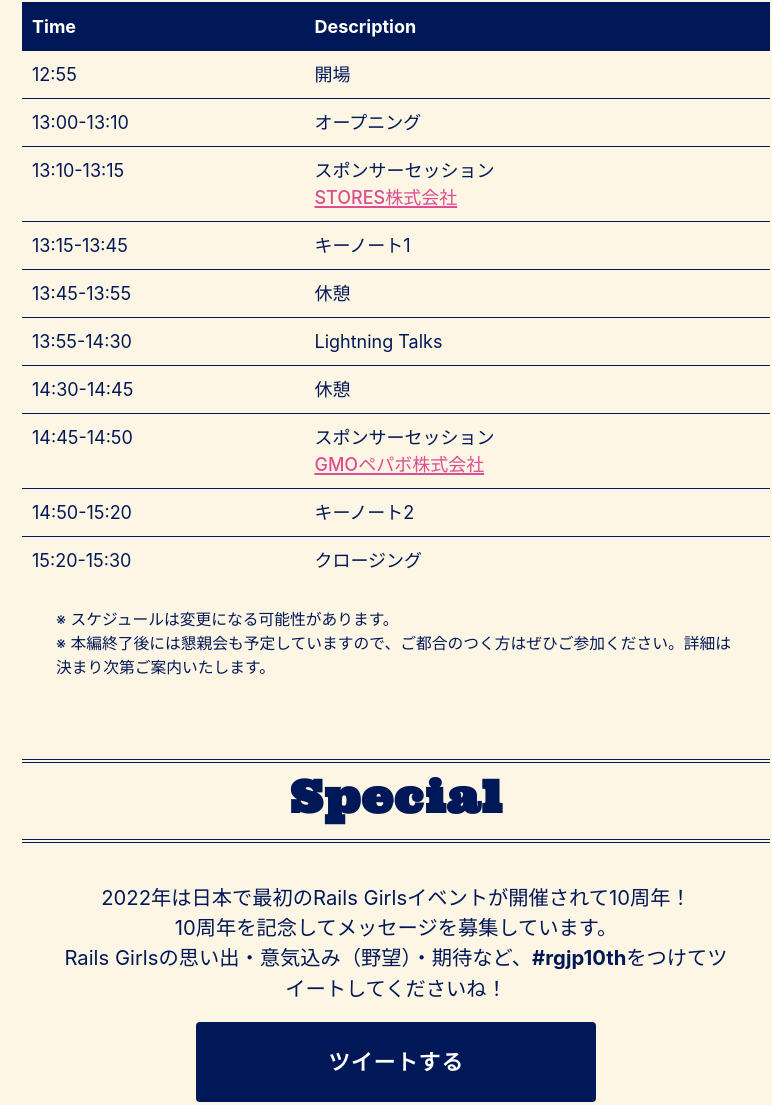
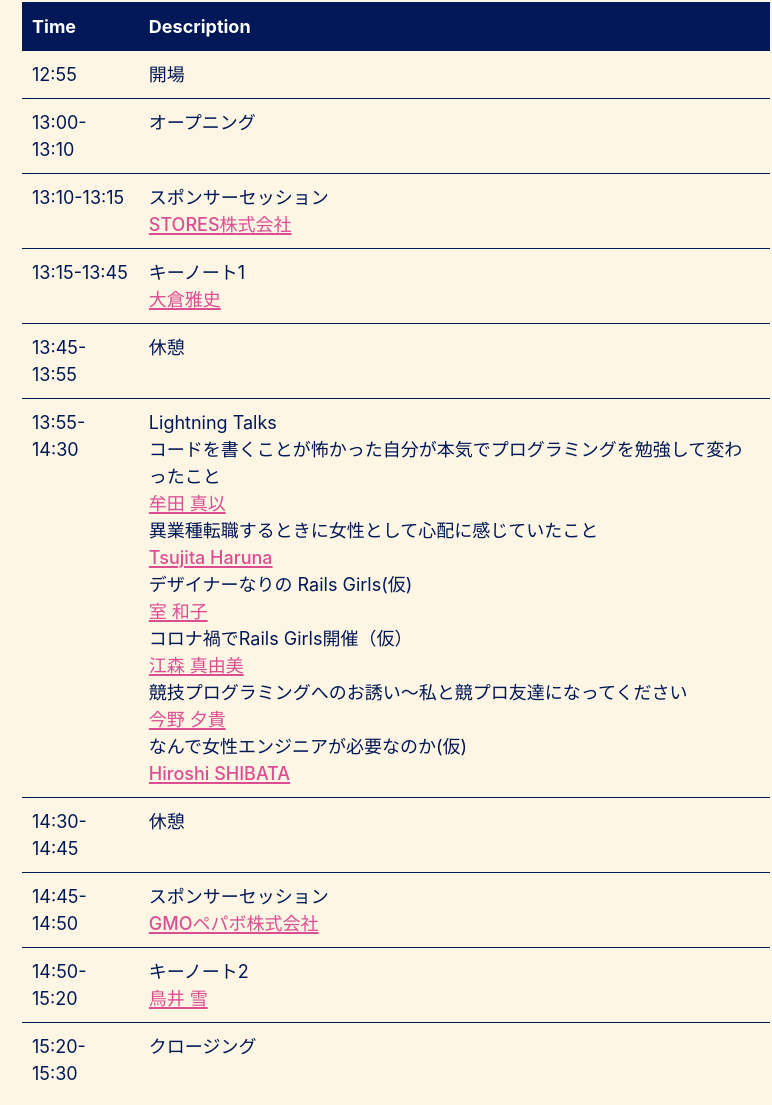
Before and after one commit to railsgirls-jp/gathering.railsgirls.jp, a Gatsby site: page / in a window 1280 px wide. Shown: the part 1443-2548 px from the top of the page, without its empty margins (244-1016 px from the left). Built offline with nearby package versions, Linux system fonts and the light colour scheme; Gatsby itself is replaced by a stand-in of ours.

Commit message:
タイムテーブルにスピーカーを掲載

```diff
--- a/src/pages/index.js
+++ b/src/pages/index.js
@@ -76,7 +76,10 @@ const IndexPage = () => (
        </tr>
        <tr>
         <td>13:15-13:45</td>
-        <td>キーノート1<br /></td>
+        <td>
+          キーノート1<br />
+          <Link to="https://twitter.com/okuramasafumi" target="blank">大倉雅史</Link>
+        </td>
        </tr>
        <tr>
         <td>13:45-13:55</td>
@@ -84,7 +87,32 @@ const IndexPage = () => (
        </tr>
        <tr>
         <td>13:55-14:30</td>
-        <td>Lightning Talks<br /></td>
+        <td>Lightning Talks<br />
+          <div class={styles.lightningTalk}>
+            <span>コードを書くことが怖かった自分が本気でプログラミングを勉強して変わったこと</span><br />
+            <Link to="https://twitter.com/maimux2" target="blank">牟田 真以</Link>
+          </div>
+          <div class={styles.lightningTalk}>
+            <span>異業種転職するときに女性として心配に感じていたこと</span><br />
+            <Link to="https://twitter.com/haruna_tsujita" target="blank">Tsujita Haruna</Link>
+          </div>
+          <div class={styles.lightningTalk}>
+            <span>デザイナーなりの Rails Girls(仮)</span><br />
+            <Link to="https://twitter.com/murokaco" target="blank">室 和子</Link>
+          </div>
+          <div class={styles.lightningTalk}>
+            <span>コロナ禍でRails Girls開催（仮）</span><br />
+            <Link to="https://twitter.com/emorima" target="blank">江森 真由美</Link>
+          </div>
+          <div class={styles.lightningTalk}>
+            <span>競技プログラミングへのお誘い～私と競プロ友達になってください</span><br />
+            <Link to="https://twitter.com/thatblue_plus" target="blank">今野 夕貴</Link>
+          </div>
+          <div class={styles.lightningTalk}>
+            <span>なんで女性エンジニアが必要なのか(仮)</span><br />
+            <Link to="https://twitter.com/hsbt" target="blank">Hiroshi SHIBATA</Link>
+          </div>
+        </td>
        </tr>
        <tr>
         <td>14:30-14:45</td>
@@ -97,7 +125,10 @@ const IndexPage = () => (
        </tr>
        <tr>
         <td>14:50-15:20</td>
-        <td>キーノート2<br /></td>
+        <td>
+          キーノート2<br />
+          <Link to="https://twitter.com/yotii23" target="blank">鳥井 雪</Link>
+        </td>
        </tr>
        <tr>
         <td>15:20-15:30</td>
```
